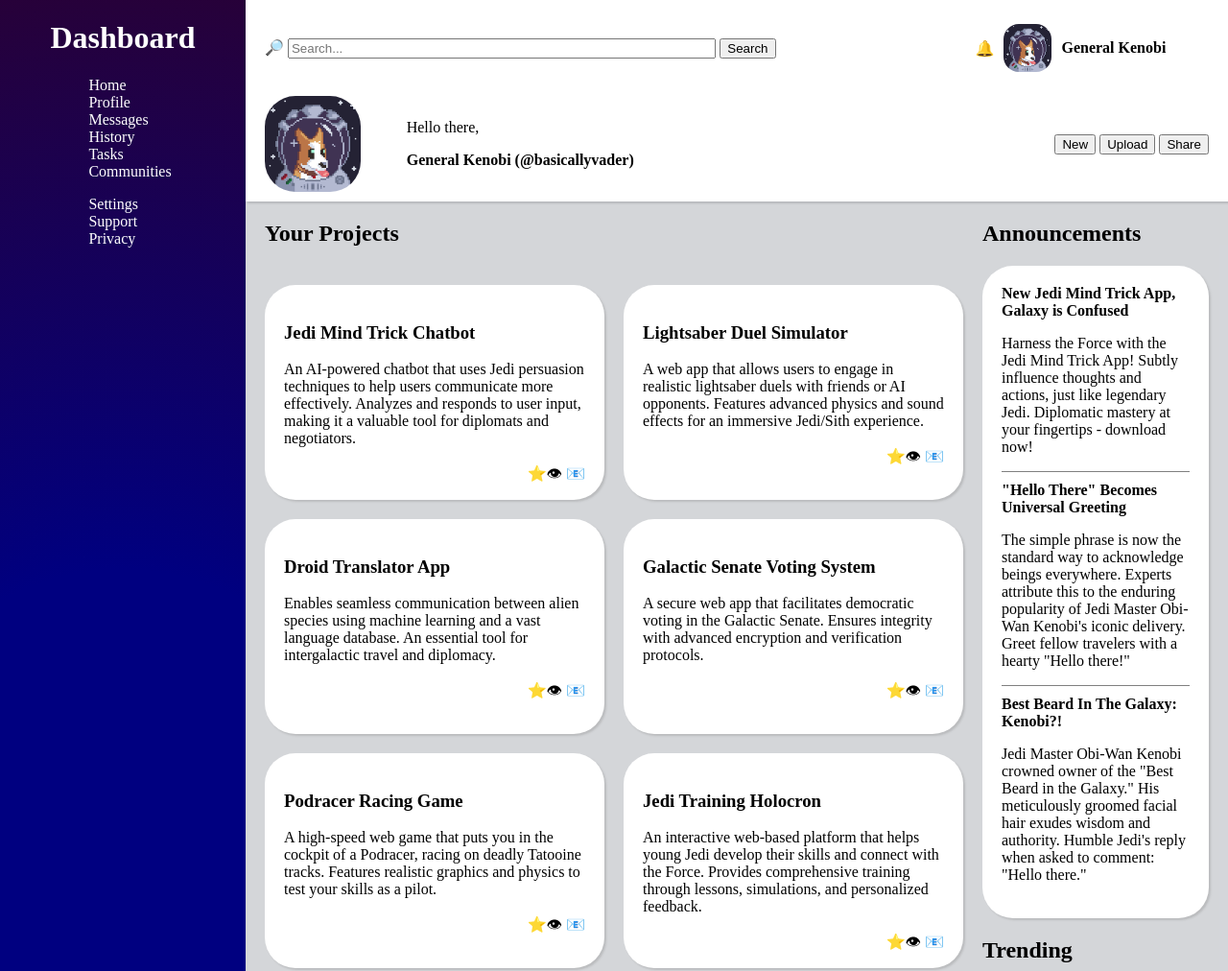
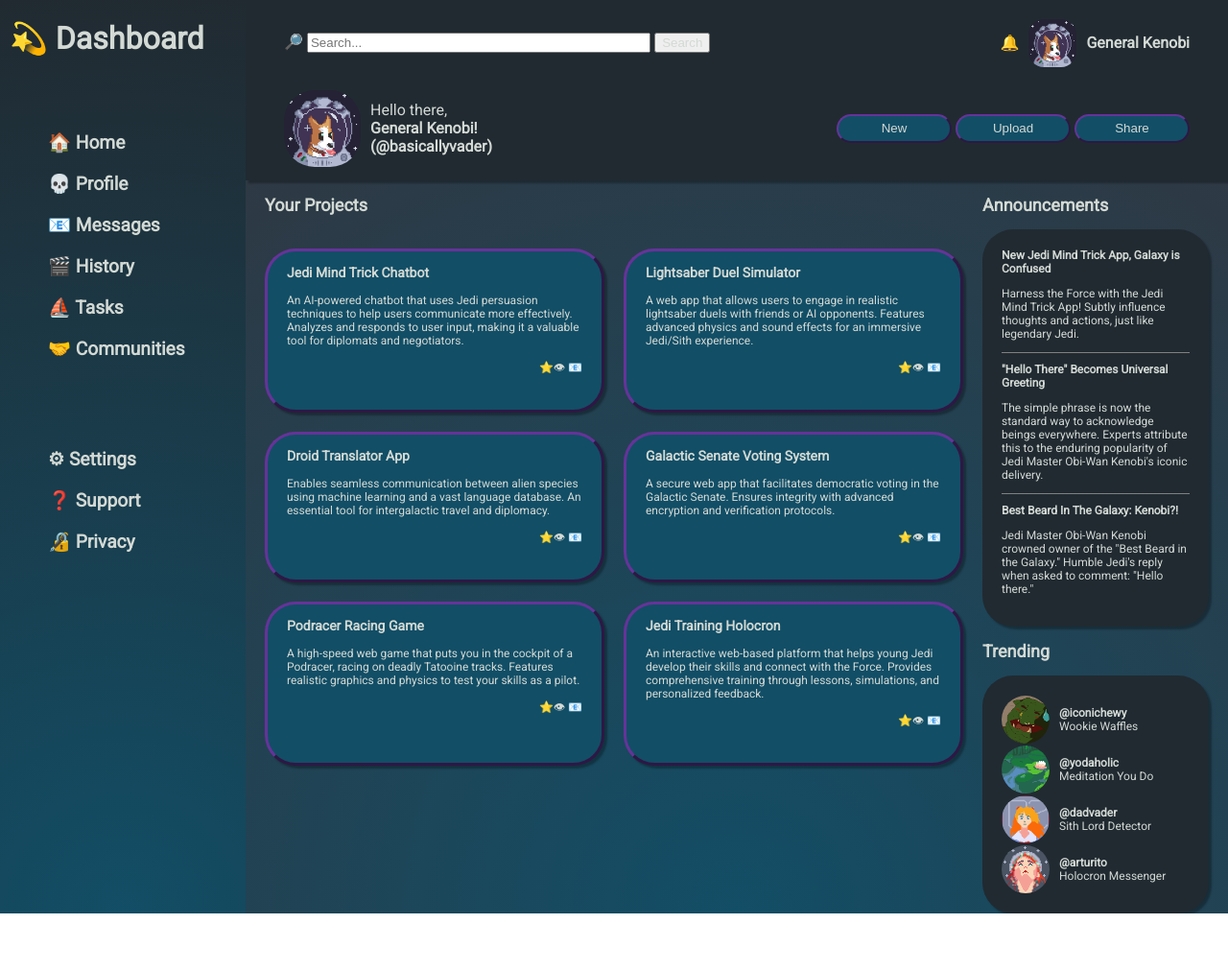
Before and after one commit to austernotus/dash, a plain HTML site: page index.html in a window 1280 px wide. Shown: the top 1012 px of the page at 96% size. After the commit the page ends 952 px from the top, so only its background shows below. Drawn offline with Linux system fonts and the light colour scheme.

Commit message:
styled with new colors & buttons, changed font size, fixed box-shadow with z-index, finished trending section

```diff
--- a/index.html
+++ b/index.html
@@ -4,6 +4,9 @@
     <meta charset="UTF-8">
     <meta name="viewport" content="width=device-width, initial-scale=1.0">
     <link rel="stylesheet" href="styles.css">
+    <link rel="preconnect" href="https://fonts.googleapis.com">
+<link rel="preconnect" href="https://fonts.gstatic.com" crossorigin>
+<link href="https://fonts.googleapis.com/css2?family=Roboto&display=swap" rel="stylesheet">
     <title>Dashboard</title>
 </head>
 <body>
@@ -22,35 +25,32 @@
                 </div>
             </div>
             <div class="under-top">
-                <img src="./media/logo_big.png">
-                <div>
-                    <p>Hello there,</p>
-                    <p class="username">General Kenobi (@basicallyvader)</p>
+                <div><img src="./media/logo_big.png">
+
+                    <p>Hello there,<br><strong>General Kenobi! (@basicallyvader)</strong></p>
                 </div>
                 <div>
-                    <button>New</button>
-                    <button>Upload</button>
-                    <button>Share</button>
+                    <button class="header-buttons">New</button>
+                    <button class="header-buttons">Upload</button>
+                    <button class="header-buttons">Share</button>
                 </div>
             </div>
         </div>
         <div class="sidebar">
-            <div class="dash">
-                <h1>Dashboard</h1>
+                <h1>💫 Dashboard</h1>
                 <ul>
-                    <li>Home</li>
-                    <li>Profile</li>
-                    <li>Messages</li>
-                    <li>History</li>
-                    <li>Tasks</li>
-                    <li>Communities</li>
+                    <li>🏠 Home</li>
+                    <li>💀 Profile</li>
+                    <li>📧 Messages</li>
+                    <li>🎬 History</li>
+                    <li>⛵ Tasks</li>
+                    <li>🤝 Communities</li>
                 </ul>
                 <ul>
-                    <li>Settings</li>
-                    <li>Support</li>
-                    <li>Privacy</li>
+                    <li>⚙ Settings</li>
+                    <li>❓ Support</li>
+                    <li>🔏 Privacy</li>
                 </ul>
-            </div>
         </div>
         <div class="main-content">
             <div class="projects">
@@ -95,31 +95,35 @@
             <div class="announcements">
                 <h2>Announcements</h2>
                 <div>
-                    <div class="news"><strong>New Jedi Mind Trick App, Galaxy is Confused</strong><p>Harness the Force with the Jedi Mind Trick App! Subtly influence thoughts and actions, just like legendary Jedi. Diplomatic mastery at your fingertips - download now!
+                    <div class="news"><strong>New Jedi Mind Trick App, Galaxy is Confused</strong><p>Harness the Force with the Jedi Mind Trick App! Subtly influence thoughts and actions, just like legendary Jedi.
                     </p></div>
-                    <div class="news"><strong>"Hello There" Becomes Universal Greeting</strong><p>The simple phrase is now the standard way to acknowledge beings everywhere. Experts attribute this to the enduring popularity of Jedi Master Obi-Wan Kenobi's iconic delivery. Greet fellow travelers with a hearty "Hello there!"
+                    <div class="news"><strong>"Hello There" Becomes Universal Greeting</strong><p>The simple phrase is now the standard way to acknowledge beings everywhere. Experts attribute this to the enduring popularity of Jedi Master Obi-Wan Kenobi's iconic delivery.
                     </p></div>
-                    <div class="news"><strong>Best Beard In The Galaxy: Kenobi?!</strong><p>Jedi Master Obi-Wan Kenobi crowned owner of the "Best Beard in the Galaxy." His meticulously groomed facial hair exudes wisdom and authority. Humble Jedi's reply when asked to comment: "Hello there."</p></div>
+                    <div class="news"><strong>Best Beard In The Galaxy: Kenobi?!</strong><p>Jedi Master Obi-Wan Kenobi crowned owner of the "Best Beard in the Galaxy." Humble Jedi's reply when asked to comment: "Hello there."</p></div>
                 </div>
             </div>
             <div class="trending">
                 <h2>Trending</h2>
                 <div>
                     <div class="users">
-                        <img src="./media/ogre.png" alt="an ogre avatar">@iconichewy
-                        <p> Wookie Waffles</p>
+                        <img src="./media/ogre.png" alt="an ogre avatar">
+                        <p> <strong>@iconichewy</strong><br>
+                            Wookie Waffles</p>
                     </div>
                     <div class="users">
-                        <img src="./media/swamp.png" alt="a swamp in pixel art">@yodaholic
-                        <p>Meditation You Do</p>
+                        <img src="./media/swamp.png" alt="a swamp in pixel art">
+                        <p><strong>@yodaholic</strong><br>
+                        Meditation You Do</p>
                     </div>
                     <div class="users">
-                        <img src="./media/asuka.gif" alt="asuka pixel art">@dadvader
-                        <p> Sith Lord Detector</p>
+                        <img src="./media/asuka.gif" alt="asuka pixel art">
+                        <p><strong>@dadvader</strong><br>
+                        Sith Lord Detector</p>
                     </div>
                     <div class="users">
-                        <img src="./media/crown.gif" alt="crown pixel art avatar">@arturito
-                        <p>Holocron Messenger</p>
+                        <img src="./media/crown.gif" alt="crown pixel art avatar">
+                        <p><strong>@arturito</strong><br>
+                        Holocron Messenger</p>
                 </div>
                 </div>
             </div>
--- a/styles.css
+++ b/styles.css
@@ -1,5 +1,6 @@
 body{
-    margin:0
+    margin:0;
+    font-family: "Roboto", sans-serif;
 }
 
 .container{
@@ -8,6 +9,7 @@ body{
     grid-template-areas:
     "sidebar header"
     "sidebar main ";
+    height:100vh;
 }
 
 .header{
@@ -15,6 +17,8 @@ body{
     display: grid;
     grid-template-rows: 1fr 1fr;
     padding-bottom: 10px;
+    background-color: #212A31;
+    z-index: 1;
 }
 
 .top,
@@ -23,7 +27,7 @@ body{
     gap: 10px;
     justify-content: center;
     align-items: center;
-    padding:0 20px;
+    padding:0 40px;
 }
 
 li{
@@ -34,21 +38,34 @@ li{
     grid-template-columns: 3fr 1fr;
 }
 .under-top{
-    grid-template-columns: 1fr 3fr 3fr;
+    grid-template-columns: 1fr 2fr ;
 }
 
 .top input[type="text"]{
-    width:60%;
+    width:50%;
 }
 
 .under-top>div:last-child{
     justify-self: end;
 }
 
+.under-top>div:first-child{
+    display: flex;
+    align-items: center;
+    gap:10px;
+
+}
+
 #top-right{
     display: flex;
     gap:10px;
     align-items: center;
+    text-align: end;
+    justify-self: end;
+}
+
+#top-right p{
+    cursor: pointer;
 }
 
 .top img{
@@ -65,32 +82,42 @@ button:hover{
 }
 
 .under-top img{
-    max-width: 100px;
+    max-width: 80px;
     border-radius: 2em;
 }
 
 .sidebar{
     grid-area: sidebar;
-    background: radial-gradient(circle at center, navy 30%, rgb(39, 1, 57) 100%);
+    background: radial-gradient(circle at bottom, #124E66,#212A31);
+    background-color: #124E66;
     display: flex;
     flex-direction: column;
-    align-items: center;
-    gap:200px;
+    align-items: flex-start;
+    gap:40px;
+    padding-left:10px;
+    font-weight: bolder;
 }
 
-.sidebar *{
-    color:white;
+.sidebar li{
+    font-size: larger;
+    cursor: pointer;
+    margin-bottom: 20px;
+}
+
+.sidebar *,
+body *{
+    color:#D3D9D4;
 }
 
 .main-content{
     grid-area: main;
     display: grid;
     grid-template-columns: 3fr 1fr;
-    grid-template-rows: 1fr 1fr;
     grid-template-areas:
     "projects anno"
     "projects trending";
-    background-color: rgba(40, 51, 68,0.2);
+    background:radial-gradient(circle at bottom,#124E66,#2E3944);
+    font-size: 12px;
 }
 
 .projects{
@@ -98,7 +125,7 @@ button:hover{
     display: grid;
     grid-template-columns: repeat(auto-fit,minmax(300px,3fr));
     grid-template-rows: 0.05fr;
-    grid-auto-rows: minmax(30px,15%);
+    grid-auto-rows: min-content;
     padding: 0 20px;
     gap:20px;
 }
@@ -108,8 +135,8 @@ button:hover{
 }
 
 .card{
-    padding:20px;
-    background-color:white;
+    padding:0 20px 20px 20px;
+    background-color: #124E66;
     border-radius: 2rem;
 }
 
@@ -117,11 +144,12 @@ button:hover{
 .announcements>div,
 .trending>div,
 .header{
-    box-shadow: 2px 2px 2px rgba(128, 128, 128,0.3);
+    box-shadow: 3px 3px 2px rgba(0, 0, 0, 0.3);
 }
 
 .card-icons{
     text-align: right;
+    cursor: pointer;
 }
 
 .announcements{
@@ -140,7 +168,7 @@ button:hover{
 
 .announcements>div,
 .trending>div{
-    background-color: white;
+    background-color: #212A31;
     padding:20px;
     margin-right:20px;
     border-radius: 2rem;
@@ -156,3 +184,25 @@ button:hover{
     object-fit: cover;
     border-radius: 2rem;
 }
+
+.users{
+    display: flex;
+    align-items: center;
+}
+
+.users img{
+    margin-right:10px;
+}
+
+.header-buttons{
+    background-color: #124E66;
+    border-radius: 2rem;
+    width: 120px;
+    height:30px;
+}
+
+.header-buttons,
+.card{
+    border-color: rebeccapurple;
+    border-style: outset;
+}
```
